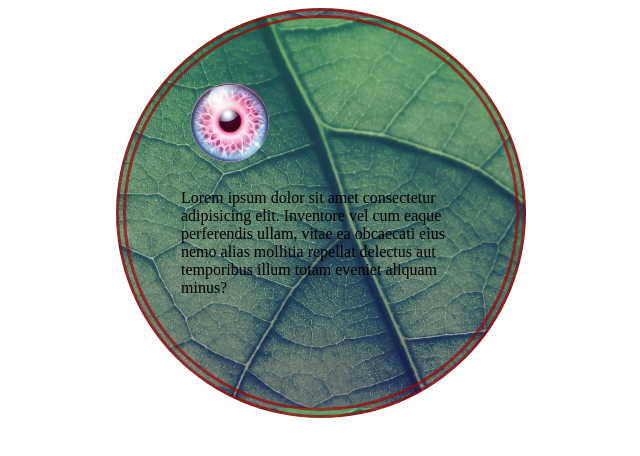
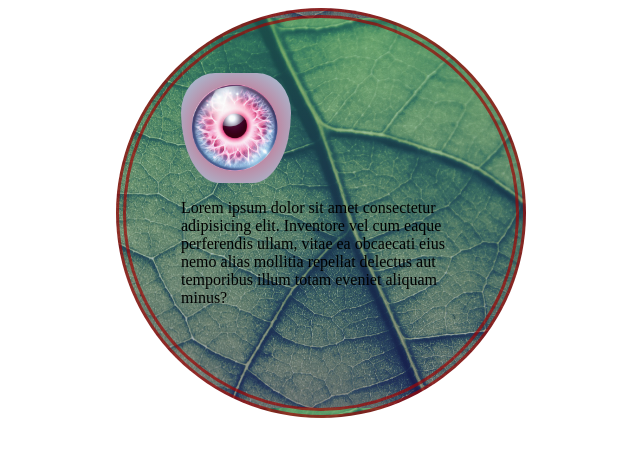
Before and after one commit to KydossK/Git-Test, a plain HTML site: page index.html in a window 1280 px wide. Shown: the whole page, without its empty margins (319-959 px from the left). Drawn offline with Linux system fonts and the light colour scheme.

Commit message:
Ajout Oeil en css
restructiration html css
pour blanc Oeil

```diff
--- a/index.html
+++ b/index.html
@@ -8,7 +8,7 @@
 </head>
 <body>
     <div class='Rond'>
-    <div id="oeil"></div>
+    <div class="blancoeil"><div id="oeil"></div></div>
         <p>Lorem ipsum dolor sit amet consectetur adipisicing elit. Inventore vel cum eaque perferendis ullam, vitae ea obcaecati eius nemo alias mollitia repellat delectus aut temporibus illum totam eveniet aliquam minus?</p>
     </div>
 </body>
--- a/style.css
+++ b/style.css
@@ -16,10 +16,18 @@ body{
     padding: 55px 55px;
 }
 #oeil {
-    display:block;
+    display: block;
     background-image: url(./Images/pngtree-closeup-of-human-eye-with-glowing-iris-3d-a-pink-on-png-image_12721431.png);
-    height: 100px;
-    width: 100px;
+    height: 110px;
+    width: 110px;
     background-size: cover;
-    border-radius: 35%;
+    border-radius: 50%;
 }
+.blancoeil {
+    display: inherit;
+    height: 110px;
+    width: 110px;
+    border-radius:36% 36% 41% 41% / 42% 42% 75% 75%;
+    background: radial-gradient(rgb(224, 56, 89), rgb(158, 209, 230));
+
+}
```
